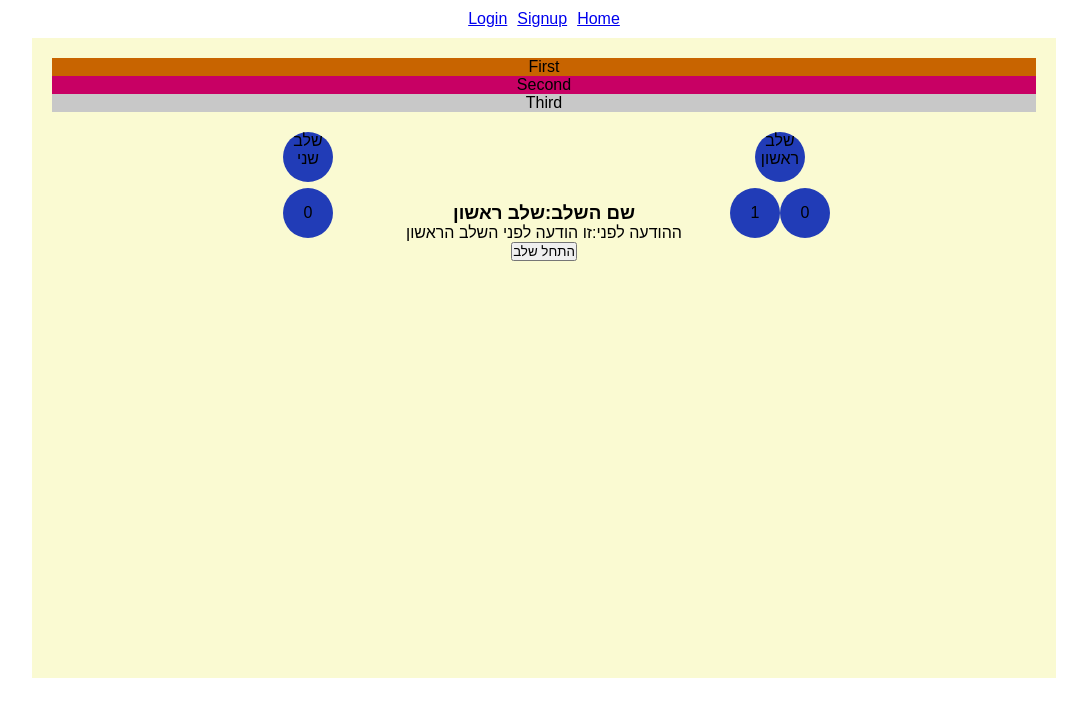
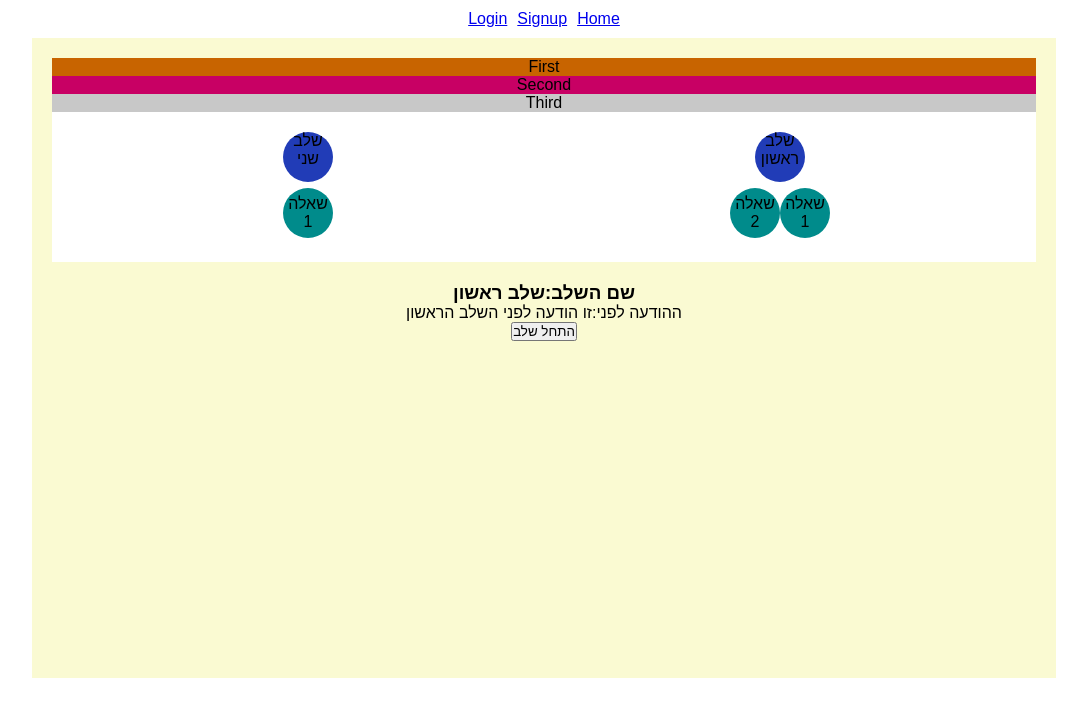
Before and after one commit to chenMordechai/Playspace-front, a React (Vite) app: page /game/2402d695-1607-4133-f6cc-08dc4fd6c936 in a window 1280 px wide. Both pictures are taken after a click on the button "התחל לשחק". Shown: the top 716 px of the page, without its empty margins (96-1183 px from the left). Built offline with nearby package versions, Linux system fonts and the light colour scheme.

Commit message:
moving from stage to stage

```diff
--- a/src/assets/style/cmps/_GameLine.scss
+++ b/src/assets/style/cmps/_GameLine.scss
@@ -1,9 +1,13 @@
 .game-line {
+    background-color: white;
+    height: 150px;
+    padding: 20px;
+    margin-bottom: 20px;
+
     ul.stage-line {
         display: flex;
         justify-content: space-around;
         align-items: center;
-        padding: 20px;
 
         li {
             display: flex;
@@ -26,6 +30,7 @@
             display: flex;
             align-items: center;
             justify-content: center;
+            background-color: darkcyan;
         }
     }
 }
--- a/src/cmps/ActivityPreview.jsx
+++ b/src/cmps/ActivityPreview.jsx
@@ -3,9 +3,8 @@ import { Media } from './Media'
 
 import { ActivityType } from './ActivityType'
 
-export function ActivityPreview({ activity, moveToNextActivity }) {
+export function ActivityPreview({ activity, moveToNextActivity, currActivityStepIdx, setCurrActivityStepIdx }) {
     console.log('activity:', activity)
-    const [currActivityStepIdx, setCurrActivityStepIdx] = useState(0)
     const [isAnswerCorrect, setIsAnswerCorrect] = useState(false)
 
     const [inputOpenValue, setInputOpenValue] = useState('')
--- a/src/cmps/GameLine.jsx
+++ b/src/cmps/GameLine.jsx
@@ -1,6 +1,6 @@
 
 
-export function GameLine({ stages, activities, onChangeStageIdx }) {
+export function GameLine({ stages, activities, onChangeStageIdx, onChangeActivityIdx }) {
     return (
         <section className="game-line">
             {stages && <ul className="stage-line" >
@@ -8,8 +8,9 @@ export function GameLine({ stages, activities, onChangeStageIdx }) {
                     onClick={() => onChangeStageIdx(i)}>
                     {stage.name}
                     <ul className="activity-line">
-                        {stage.activities.map((activity, j) => <li>
-                            {j}
+                        {stage.activities.map((activity, j) => <li key={activity.name}
+                            onClick={() => onChangeActivityIdx(i, j)}>
+                            שאלה {j + 1}
                         </li>)}
                     </ul>
                 </li>)}
--- a/src/cmps/StagePreview.jsx
+++ b/src/cmps/StagePreview.jsx
@@ -2,7 +2,7 @@ import { useState, useEffect } from 'react'
 
 import { ActivityPreview } from './ActivityPreview'
 
-export function StagePreview({ stage, moveToNextStage, onResetActivityIdx, onMoveToNextActivity, currActivityIdx }) {
+export function StagePreview({ stage, moveToNextStage, onResetActivityIdx, onMoveToNextActivity, currActivityIdx, currActivityStepIdx, setCurrActivityStepIdx }) {
     console.log('stage:', stage)
     const [currStageStepIdx, setCurrStageStepIdx] = useState(0)
     // const [currActivityIdx, setActivityIdx] = useState(0)
@@ -46,7 +46,7 @@ export function StagePreview({ stage, moveToNextStage, onResetActivityIdx, onMov
                 <button onClick={() => setCurrStageStepIdx(prev => prev + 1)}>סיום שלב</button>
             </>} */}
             {/* real */}
-            {currStageStepIdx === 1 && <ActivityPreview activity={stage?.activities[currActivityIdx]} moveToNextActivity={onMoveToNextActivity} />}
+            {currStageStepIdx === 1 && <ActivityPreview activity={stage?.activities[currActivityIdx]} moveToNextActivity={onMoveToNextActivity} currActivityStepIdx={currActivityStepIdx} setCurrActivityStepIdx={setCurrActivityStepIdx} />}
 
             {/* end stage*/}
             {currStageStepIdx === 2 && <>
--- a/src/pages/Game.jsx
+++ b/src/pages/Game.jsx
@@ -2,23 +2,23 @@ import { useParams } from "react-router-dom"
 import { useState, useEffect } from "react"
 
 import { getGameById } from "../store/actions/game.action.js"
+import { ActivityPreview } from "../cmps/ActivityPreview"
 import { StagePreview } from "../cmps/StagePreview"
-import { ActivityPreview } from "../cmps/ActivityPreview"
 import { GameLine } from "../cmps/GameLine"
 
 // game/:gameId
 
 export function Game() {
     const [game, setGame] = useState(null)
+    const [currGameStepIdx, setCurrGameStepIdx] = useState(0) // 0:before ,1:stages/activities , 2:end
     const [currStageIdx, setCurrStageIdx] = useState(0)
-    const [currGameStepIdx, setCurrGameStepIdx] = useState(0) // 0:before ,1:stages/activities , 2:end
+    const [currActivityIdx, setCurrActivityIdx] = useState(0)
 
-    const [currActivityIdx, setCurrActivityIdx] = useState(0)
+    const [currActivityStepIdx, setCurrActivityStepIdx] = useState(0)
 
     const { gameId } = useParams()
 
     useEffect(() => {
-        console.log('gameId', gameId)
         init()
     }, [])
 
@@ -27,15 +27,17 @@ export function Game() {
     }, [game])
 
     useEffect(() => {
+        console.log('currStageIdx:', currStageIdx)
         if (currStageIdx === game?.stages?.length) setCurrGameStepIdx(prev => prev + 1)
     }, [currStageIdx])
 
     useEffect(() => {
+        console.log('currActivityIdx:', currActivityIdx)
         if (currActivityIdx === game?.activities?.length) setCurrGameStepIdx(prev => prev + 1)
     }, [currActivityIdx])
 
     useEffect(() => {
-        console.log('currGameStepIdx', currGameStepIdx)
+        console.log('currGameStepIdx:', currGameStepIdx)
     }, [currGameStepIdx])
 
 
@@ -43,7 +45,6 @@ export function Game() {
         try {
             const game = await getGameById(gameId)
             console.log('game:', game)
-
             // const shallowGame =
             setGame(game)
         } catch (err) {
@@ -61,7 +62,6 @@ export function Game() {
     function getClockForGame() {
         const now = Date.now()
         const diff = game.gameStartTimestamp - now
-        console.log('diff:', diff)
         return diff + 'ms'
 
     }
@@ -80,6 +80,11 @@ export function Game() {
 
     function onChangeStageIdx(idx) {
         setCurrStageIdx(idx)
+    }
+    function onChangeActivityIdx(stageIdx, activityIdx) {
+        setCurrActivityIdx(activityIdx)
+        setCurrStageIdx(stageIdx)
+        setCurrActivityStepIdx(0)
     }
 
     if (!game) return ''
@@ -104,11 +109,11 @@ export function Game() {
             </>}
 
             {/* gameline  */}
-            {currGameStepIdx === 1 && <GameLine stages={game.stages} activities={game.activities} onChangeStageIdx={onChangeStageIdx} />}
+            {currGameStepIdx === 1 && <GameLine stages={game.stages} activities={game.activities} onChangeStageIdx={onChangeStageIdx} onChangeActivityIdx={onChangeActivityIdx} />}
             {/* game stages / activities */}
             {currGameStepIdx === 1 && <>
-                {game.gameType === 'stages' && <StagePreview stage={game.stages[currStageIdx]} moveToNextStage={moveToNextStage} onResetActivityIdx={onResetActivityIdx} currActivityIdx={currActivityIdx} onMoveToNextActivity={onMoveToNextActivity} />}
-                {game.gameType === 'activities' && <ActivityPreview activity={game.activities[currActivityIdx]} moveToNextActivity={onMoveToNextActivity} />}
+                {game.gameType === 'stages' && <StagePreview stage={game.stages[currStageIdx]} moveToNextStage={moveToNextStage} onResetActivityIdx={onResetActivityIdx} currActivityIdx={currActivityIdx} onMoveToNextActivity={onMoveToNextActivity} currActivityStepIdx={currActivityStepIdx} setCurrActivityStepIdx={setCurrActivityStepIdx} />}
+                {game.gameType === 'activities' && <ActivityPreview activity={game.activities[currActivityIdx]} moveToNextActivity={onMoveToNextActivity} currActivityStepIdx={currActivityStepIdx} setCurrActivityStepIdx={setCurrActivityStepIdx} />}
             </>}
 
             {/* end game */}
--- a/src/pages/GameAdd.jsx
+++ b/src/pages/GameAdd.jsx
@@ -11,6 +11,7 @@ import { addGame } from '../store/actions/game.action.js'
 import { Colors } from '../cmps/Colors'
 import { ActivityFormList } from '../cmps/ActivityFormList'
 
+// game/add
 export function GameAdd() {
 
     const [game, setGame] = useState(gameService.getEmptyGame())
@@ -176,9 +177,9 @@ export function GameAdd() {
         ev.preventDefault()
 
         // groups id changes
-        game.groups?.forEach(group => {
-            group.id += game.name.substring(0, 3)
-        })
+        // game.groups?.forEach(group => {
+        //     group.id += game.name.substring(0, 3)
+        // })
 
         // time changes
         const gameStartTimestamp = new Date(game.dateStart + ' ' + game.timeStart).getTime()
@@ -213,7 +214,7 @@ export function GameAdd() {
         console.log('game:', game)
 
         const newGame = await addGame(game)
-        // console.log('newGame:', newGame)
+        console.log('newGame:', newGame)
     }
 
     function onOpenActivities() {
@@ -233,7 +234,7 @@ export function GameAdd() {
                 <input required type="text" name="name" id="name" value={game.name} onChange={onHandleChange} />
 
                 <label htmlFor="admins">אדמינים</label>
-                <select required multiple name="admins" id="admins" value={game.admins} onChange={onHandleChange} >
+                <select multiple name="admins" id="admins" value={game.admins} onChange={onHandleChange} >
                     {admins?.map(admin => <option key={admin.userId} value={admin.userId}>
                         {admin.name}
                     </option>)}
--- a/src/services/game.service.js
+++ b/src/services/game.service.js
@@ -137,7 +137,6 @@ async function getGames2() {
 }
 
 async function getGameById(gameId) {
-    console.log('getGameById')
     // doesn't work
     // return httpService.get(BASE_URL + gameId)
     return demoDataService.getGame1()
@@ -151,9 +150,9 @@ async function remove(gameId) {
 async function save(game) {
 
     if (game.id) {
-        // return httpService.put(BASE_URL + game.id, game)
+        return httpService.put(BASE_URL + game.id, game)
     } else {
-        // return httpService.post(BASE_URL, game)
+        return httpService.post(BASE_URL, game)
     }
 }
 
```
